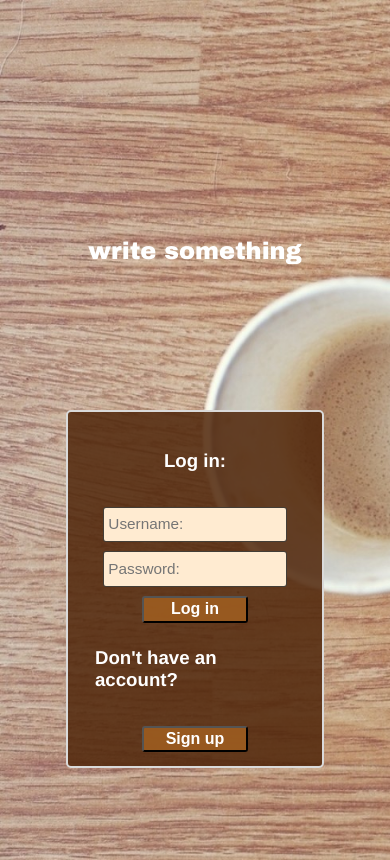
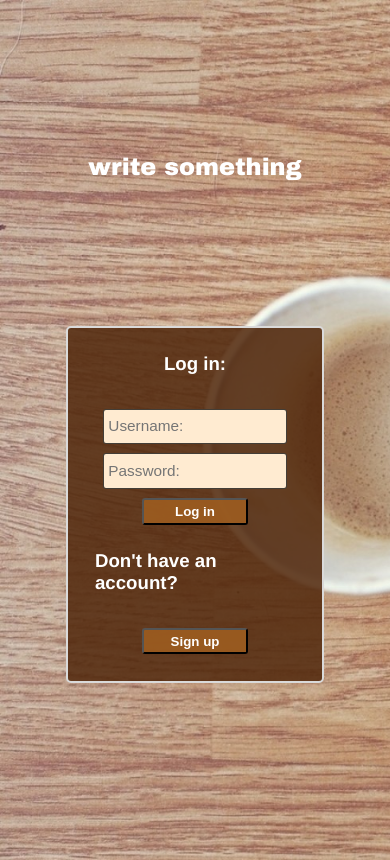
Before and after one commit to alexnmc/write-something, a React (Create React App) app in the folder client/: page / in a window 390 px wide. Built offline with nearby package versions, Linux system fonts and the light colour scheme.

Commit message:
css update

```diff
--- a/client/src/style.css
+++ b/client/src/style.css
@@ -343,7 +343,7 @@ h3{
     .loginButton{
        width:80pt;
        height:20pt;
-       font-size:12pt;
+       font-size:10pt;
        margin-top:7pt;
        border-radius: 3px;
        background-color: rgba(156, 92, 32, 0.918);
@@ -352,9 +352,9 @@ h3{
    }
 
    .saveButton{
-       width:95vw;
+       width: 90vw;
        height:20pt;
-       font-size:12pt;
+       font-size:10pt;
        border-radius: 3px;
        background-color: rgba(156, 92, 32, 0.918);
        font-weight: bolder;
@@ -365,20 +365,29 @@ h3{
    .mainH1{
        font-size: 18pt;
        margin:auto;
-
        position:relative
    }
 
-   .login,
-   .mainLogin,
-   .appjs{
+
+   .mainLogin{
        display: flex;
        flex-direction: column;
        align-items: center;
        justify-content: center;
    }
 
-  body{
+   .appjs{
+    display: flex;
+    flex-direction: column;
+    align-items: center;
+    justify-content: flex-start;
+    height:100vh;
+    width:100vw;
+   }
+
+
+
+   body{
       overflow: scroll;
   }
 
@@ -443,7 +452,8 @@ h3{
 
    .logout{
        margin-top:0pt;
-       height:20pt
+       height:20pt;
+       font-size: 10pt;
    }
 
    .alltext2{
@@ -470,4 +480,8 @@ h3{
         margin-left: -10pt;
         width:90vw;
     }
+
+    .deleteButton{
+        font-size: 8pt;
+    }
 }
```
